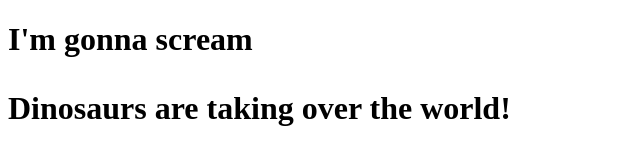
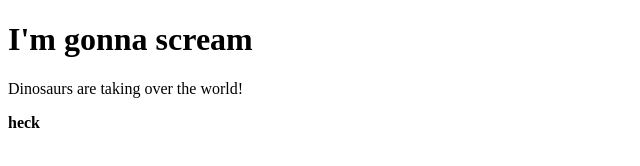
Before and after one commit to Aly-Montiel/my-site, a plain HTML site: page index.html in a window 1280 px wide. Shown: the whole page, without its empty margins (0-640 px from the left). Drawn offline with Linux system fonts and the light colour scheme.

Commit message:
Update index.html

```diff
--- a/index.html
+++ b/index.html
@@ -8,8 +8,9 @@
 </head>
 
 <body>
-   <h1>I'm gonna scream<h1>
+   <h1>I'm gonna scream</h1>
    <p>Dinosaurs are taking over the world!</p>
+            <p><strong>heck</strong></p>
 </body>
 
 </html>
```
